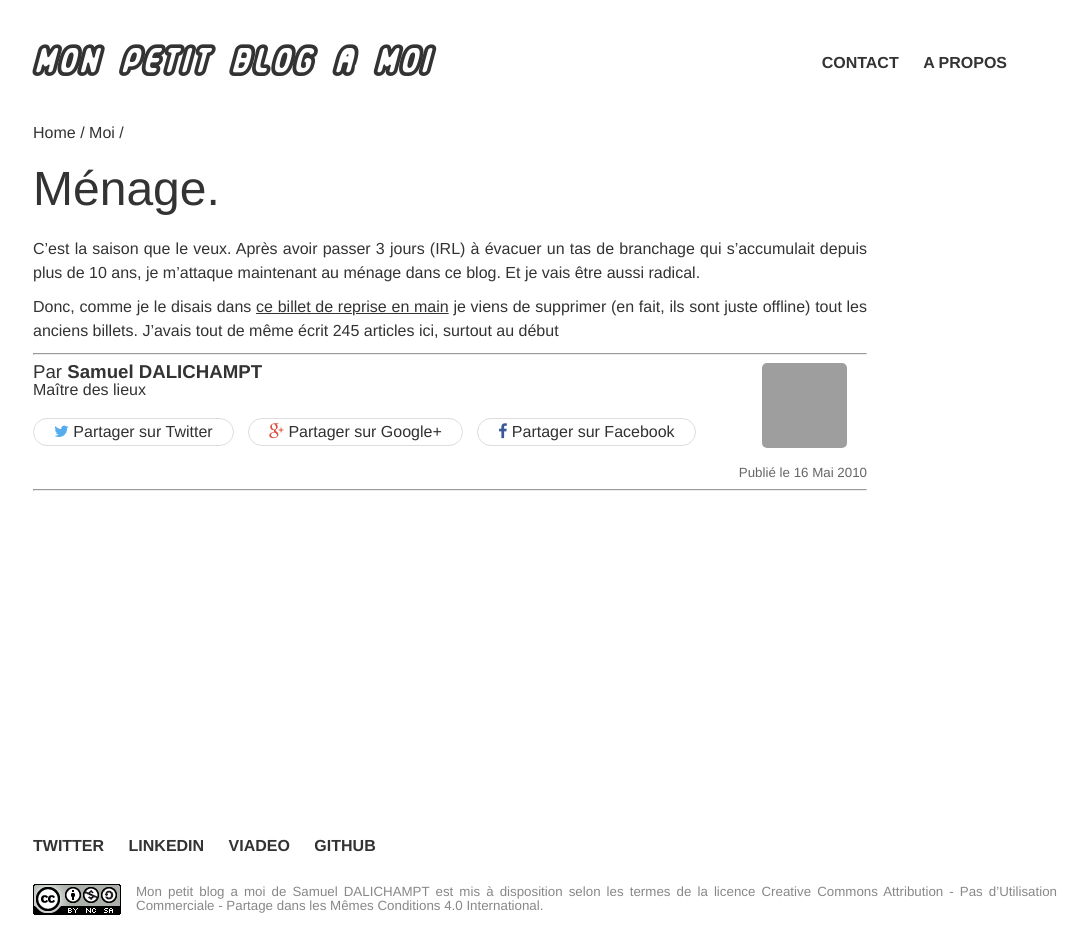
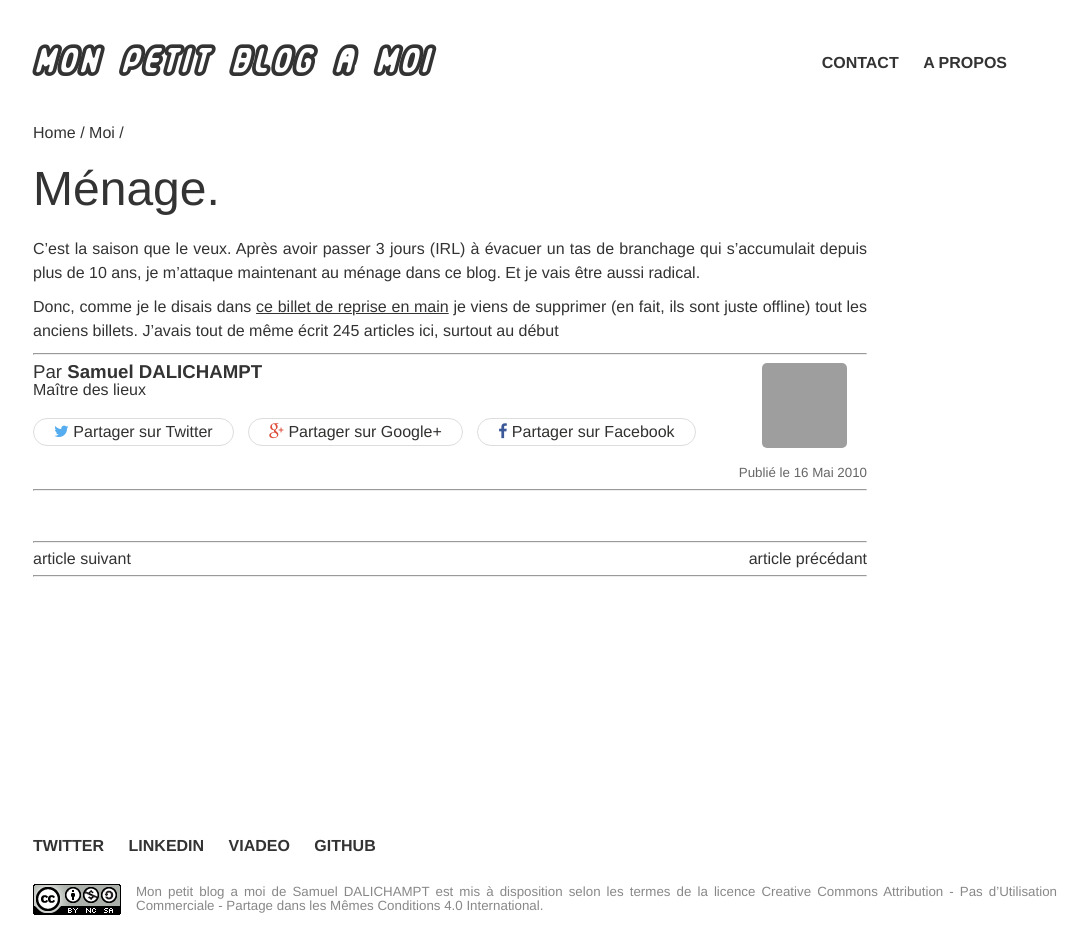
Before and after one commit to sdalichampt/sdalichampt.github.io, a Jekyll site: the page built from _posts/2010/2010-05-16-ménage.md, in a window 1280 px wide. Shown: the whole page, without its empty margins (95-1182 px from the left). Built offline with Jekyll 4.4.1, drawn with Linux system fonts in a browser that asks for light colours; grey boxes are pictures that could not be loaded.

Commit message:
mise en place pagination

```diff
--- a/_config.yml
+++ b/_config.yml
@@ -14,11 +14,11 @@ ads: true
 sass:
     sass_dir: css/_scss
     style: compressed
-permalink: /:categories/:title/
 markdown: kramdown
 highlighter: pygments
-paginate: 7
-paginate_path: /:num
+paginate: 6
+paginate_path: page:num
+permalink: /:categories/:title/
 gems:
   - jekyll-sitemap
 exclude: [README.md, CNAME, sdalichampt.github.io.iml]
--- a/_layouts/article.html
+++ b/_layouts/article.html
@@ -18,11 +18,30 @@ layout: default
                 {% include share-links.html %}
                 {% include page-meta.html %}
             </footer>
-            <aside>
-                {% if page.comments != false %}
+            {% if page.comments != false %}
+                <aside>
                     {% include comments.html %}
-                {% endif %}
-            </aside>
+                </aside>
+            {% endif %}
 		</div>
 	</article>
+    <hr />
+    <div class="pagination">
+        {% if page.next %}
+        <a href="{{ page.next.url }}" title="{{ page.next.title }}">
+            <span class="pagination-next">article suivant</span>
+        </a>
+        {% else %}
+        <span class="pagination-next">&nbsp;</span>
+        {% endif %}
+        &nbsp;
+        {% if page.previous %}
+        <a href="{{ page.previous.url }}" title="{{ page.previous.title }}">
+            <span class="pagination-previous">article précédant</span>
+        </a>
+        {% else %}
+            <span class="pagination-previous">&nbsp;</span>
+        {% endif %}
+    </div>
+    <hr />
 </div>
--- a/css/main.scss
+++ b/css/main.scss
@@ -101,7 +101,6 @@ a, a:visited {
       display: inline-block;
       width: $post-grid-width;
       margin-right: 22px;
-      margin-bottom: 50px;
       vertical-align: top;
 
       &:nth-child(3n) {
@@ -327,3 +326,23 @@ a, a:visited {
     }
   }
 }
+
+.pagination {
+  text-align: center;
+
+  .pagination-next {
+    float: left;
+    min-width: 150px;
+    text-align: left;
+  }
+
+  .pagination-previous {
+    float: right;
+    min-width: 150px;
+    text-align: right;
+  }
+}
+
+article {
+  margin-bottom: 50px;
+}
```
Also changed, not shown: index.html (+27 -2 lines).
